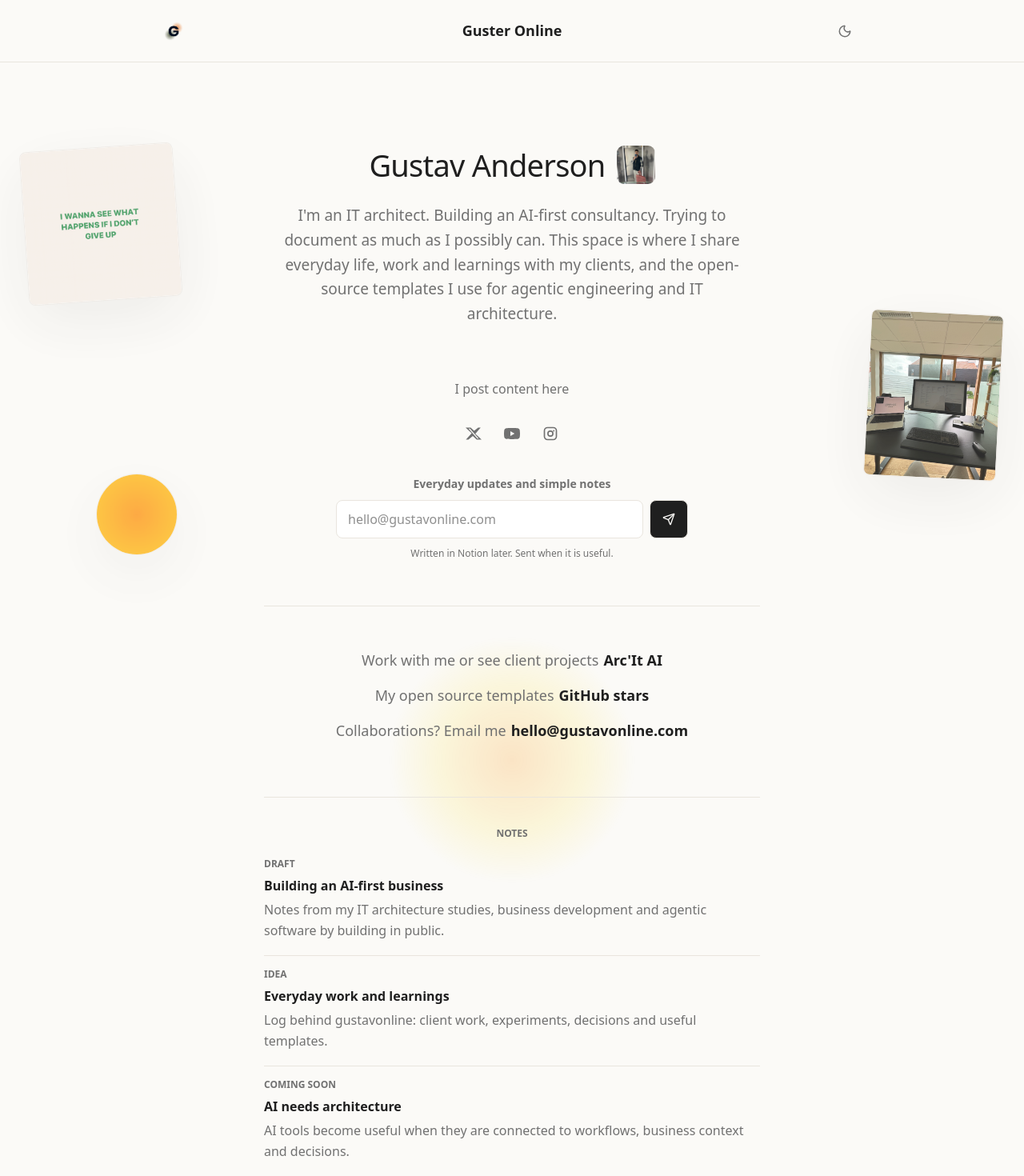
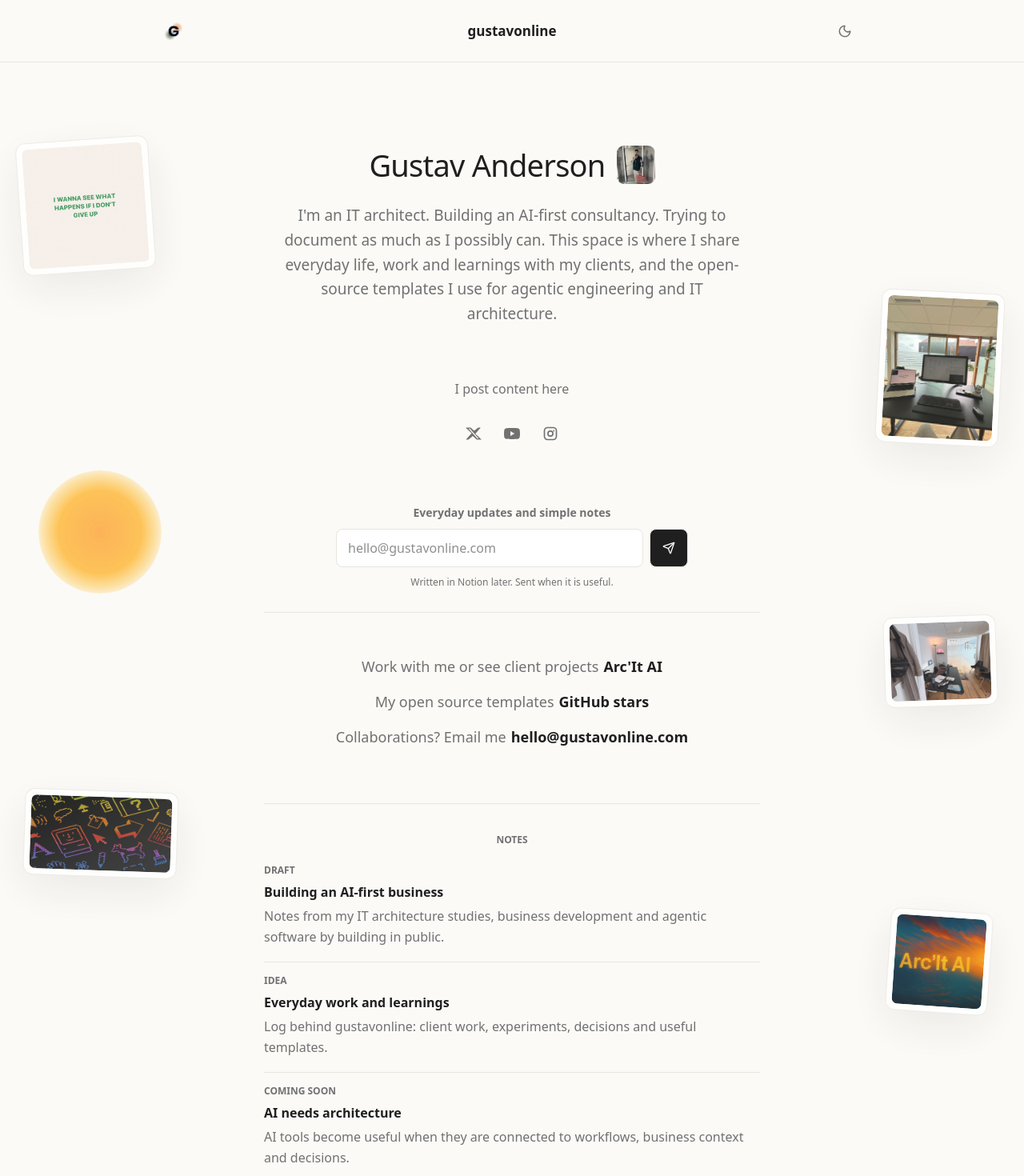
Before and after one commit to gustavonline/gustavonline-website, a React (Vite) app: page / in a window 1280 px wide. Shown: the top 1470 px of the page at 80% size. Built offline with nearby package versions, Linux system fonts and the light colour scheme; no server answers.

Commit message:
Refine floating portfolio cards

```diff
--- a/src/routes/App.tsx
+++ b/src/routes/App.tsx
@@ -51,7 +51,6 @@ export function App() {
         </section>
 
         <section className="link-section" aria-label="Actions">
-          <div className="golden-orbit" aria-hidden="true" />
           {actionLinks.map((link) => (
             <a className="action-line" href={link.href} key={link.title}>
               <span>{link.title}</span>
@@ -140,7 +139,7 @@ function NewsletterForm() {
   }
 
   return (
-    <form className="newsletter-form" onSubmit={onSubmit}>
+    <form className="newsletter-form" id="newsletter" onSubmit={onSubmit}>
       <label htmlFor="email">{site.newsletter.label}</label>
       <div>
         <input
--- a/src/site-data.ts
+++ b/src/site-data.ts
@@ -1,6 +1,6 @@
 export const site = {
   brand: "gustavonline",
-  navBrand: "Guster Online",
+  navBrand: "gustavonline",
   name: "Gustav Anderson",
   portrait: "assets/gustav-portrait.jpg",
   logo: "assets/g-logo.png",
@@ -48,6 +48,21 @@ export const site = {
       src: "assets/orange-gradient.jpg",
       alt: "Golden orange gradient",
       variant: "gradient",
+    },
+    {
+      src: "assets/process-photo.jpg",
+      alt: "Notebook and everyday work process",
+      variant: "process",
+    },
+    {
+      src: "assets/macintosh.jpg",
+      alt: "Macintosh-inspired setup",
+      variant: "macintosh",
+    },
+    {
+      src: "assets/arcitai-mark.jpg",
+      alt: "Arc'It AI visual mark",
+      variant: "arcitai",
     },
   ],
 };
--- a/src/styles.css
+++ b/src/styles.css
@@ -62,8 +62,7 @@ input {
 
 .floating-card-layer {
   position: absolute;
-  inset: 78px 0 auto;
-  height: 620px;
+  inset: 78px 0 86px;
   pointer-events: none;
   z-index: 0;
 }
@@ -73,15 +72,20 @@ input {
   overflow: hidden;
   margin: 0;
   border: 1px solid color-mix(in srgb, var(--faint) 82%, transparent);
-  border-radius: 8px;
-  background: var(--panel);
-  box-shadow: 0 24px 80px rgba(0, 0, 0, 0.07);
-  opacity: 0.82;
+  border-radius: 12px;
+  background: color-mix(in srgb, var(--panel) 92%, var(--bg));
+  box-shadow:
+    0 18px 56px rgba(0, 0, 0, 0.08),
+    inset 0 1px 0 rgba(255, 255, 255, 0.64);
+  opacity: 0.86;
+  padding: 7px;
 }
 
 :root[data-theme="dark"] .floating-card {
-  opacity: 0.45;
-  box-shadow: 0 24px 80px rgba(0, 0, 0, 0.28);
+  opacity: 0.5;
+  box-shadow:
+    0 18px 56px rgba(0, 0, 0, 0.32),
+    inset 0 1px 0 rgba(255, 255, 255, 0.08);
 }
 
 .floating-card img {
@@ -89,31 +93,66 @@ input {
   height: 100%;
   display: block;
   object-fit: cover;
+  border-radius: 7px;
 }
 
 .floating-card-quote {
-  top: 106px;
-  left: max(28px, calc(50vw - 610px));
-  width: clamp(142px, 15vw, 220px);
+  top: 96px;
+  left: max(24px, calc(50vw - 690px));
+  width: clamp(116px, 13vw, 194px);
   aspect-ratio: 1;
   transform: rotate(-4deg);
 }
 
 .floating-card-desk {
-  top: 312px;
-  right: max(30px, calc(50vw - 640px));
-  width: clamp(132px, 13vw, 188px);
+  top: 286px;
+  right: max(28px, calc(50vw - 700px));
+  width: clamp(126px, 12vw, 178px);
   aspect-ratio: 4 / 5;
   transform: rotate(3deg);
 }
 
 .floating-card-gradient {
-  top: 514px;
-  left: max(48px, calc(50vw - 520px));
-  width: clamp(88px, 8vw, 124px);
+  top: 510px;
+  left: max(48px, calc(50vw - 720px));
+  width: clamp(118px, 12vw, 178px);
   aspect-ratio: 1;
   border-radius: 999px;
-  opacity: 0.72;
+  border: 0;
+  background: transparent;
+  box-shadow: none;
+  opacity: 0.64;
+  padding: 0;
+  -webkit-mask-image: radial-gradient(circle, #000 0 48%, rgba(0, 0, 0, 0.52) 64%, transparent 78%);
+  mask-image: radial-gradient(circle, #000 0 48%, rgba(0, 0, 0, 0.52) 64%, transparent 78%);
+}
+
+.floating-card-gradient img {
+  border-radius: 999px;
+}
+
+.floating-card-process {
+  top: 692px;
+  right: max(34px, calc(50vw - 610px));
+  width: clamp(124px, 11vw, 164px);
+  aspect-ratio: 5 / 4;
+  transform: rotate(-2deg);
+}
+
+.floating-card-macintosh {
+  top: 910px;
+  left: max(30px, calc(50vw - 630px));
+  width: clamp(148px, 15vw, 216px);
+  aspect-ratio: 16 / 9;
+  transform: rotate(2deg);
+}
+
+.floating-card-arcitai {
+  top: 1060px;
+  right: max(42px, calc(50vw - 690px));
+  width: clamp(112px, 10vw, 148px);
+  aspect-ratio: 1;
+  transform: rotate(4deg);
 }
 
 .site-header,
@@ -143,8 +182,8 @@ input {
 
 .brand-link {
   justify-self: center;
-  font-size: 18px;
-  font-weight: 750;
+  font-size: 17px;
+  font-weight: 720;
 }
 
 .logo-link img {
@@ -257,7 +296,7 @@ input {
 
 .newsletter-form {
   width: min(100%, 440px);
-  margin: 42px auto 0;
+  margin: 78px auto 0;
 }
 
 .newsletter-form label {
@@ -323,26 +362,12 @@ input {
 
 .link-section {
   position: relative;
-  margin-top: 54px;
+  margin-top: 26px;
   padding-top: 54px;
   border-top: 1px solid var(--faint);
   display: grid;
   gap: 18px;
   text-align: center;
-}
-
-.golden-orbit {
-  position: absolute;
-  z-index: -1;
-  top: 32px;
-  left: 50%;
-  width: min(320px, 72vw);
-  aspect-ratio: 1;
-  transform: translateX(-50%);
-  border-radius: 999px;
-  background: radial-gradient(circle, rgba(255, 140, 0, 0.2), rgba(255, 215, 0, 0.12) 38%, transparent 68%);
-  filter: blur(2px);
-  pointer-events: none;
 }
 
 .action-line {
```
